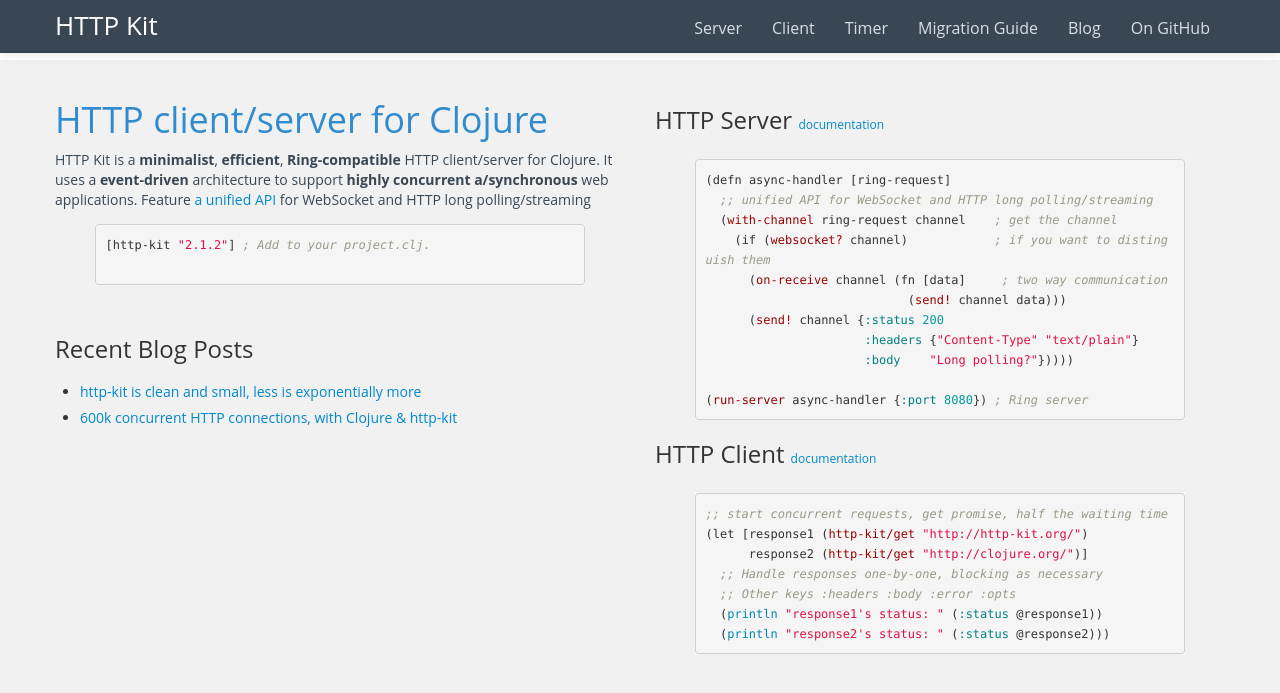
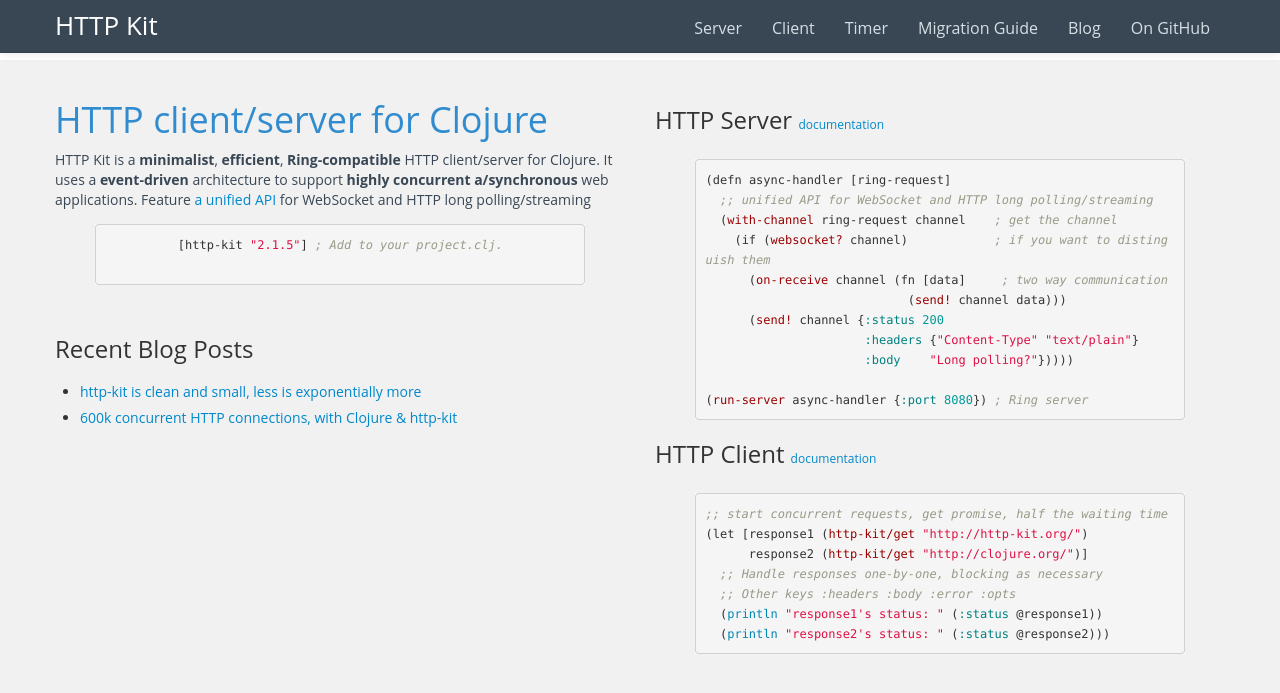
Before and after one commit to http-kit/http-kit.github.com, a Jekyll site: the page built from index.html, in a window 1280 px wide and 900 px high, cut to the strip 0-694 px from the top of the window. Built offline with Jekyll 4.4.1, drawn with Linux system fonts in a browser that asks for light colours; nearby versions of some CDN libraries; library files that are not in the unit come from our copies.

Commit message:
version 2.1.5

```diff
--- a/index.html
+++ b/index.html
@@ -13,7 +13,7 @@
             <strong>highly concurrent a/synchronous</strong> web applications.
             Feature <a href="http://http-kit.org/server.html#channel">a unified API</a> for WebSocket and HTTP long polling/streaming</p>
           {% highlight clojure %}
-[http-kit "2.1.2"] ; Add to your project.clj.
+          [http-kit "2.1.5"] ; Add to your project.clj.
           {% endhighlight %}
           <br />
 
--- a/server.html
+++ b/server.html
@@ -124,7 +124,7 @@
 
     <h3 id="polling" class="anchor">Long polling example</h3>
     <p>long polling is very much like streaming</p>
-    <p><a href="https://github.com/http-kit/chat-polling">chat-polling</a> is an real time chat example of using polling</p>
+    <p><a href="https://github.com/http-kit/chat-polling">chat-polling</a> is a realtime chat example of using polling</p>
 
 {% highlight clojure %}
 (def channel-hub (atom {}))
```
